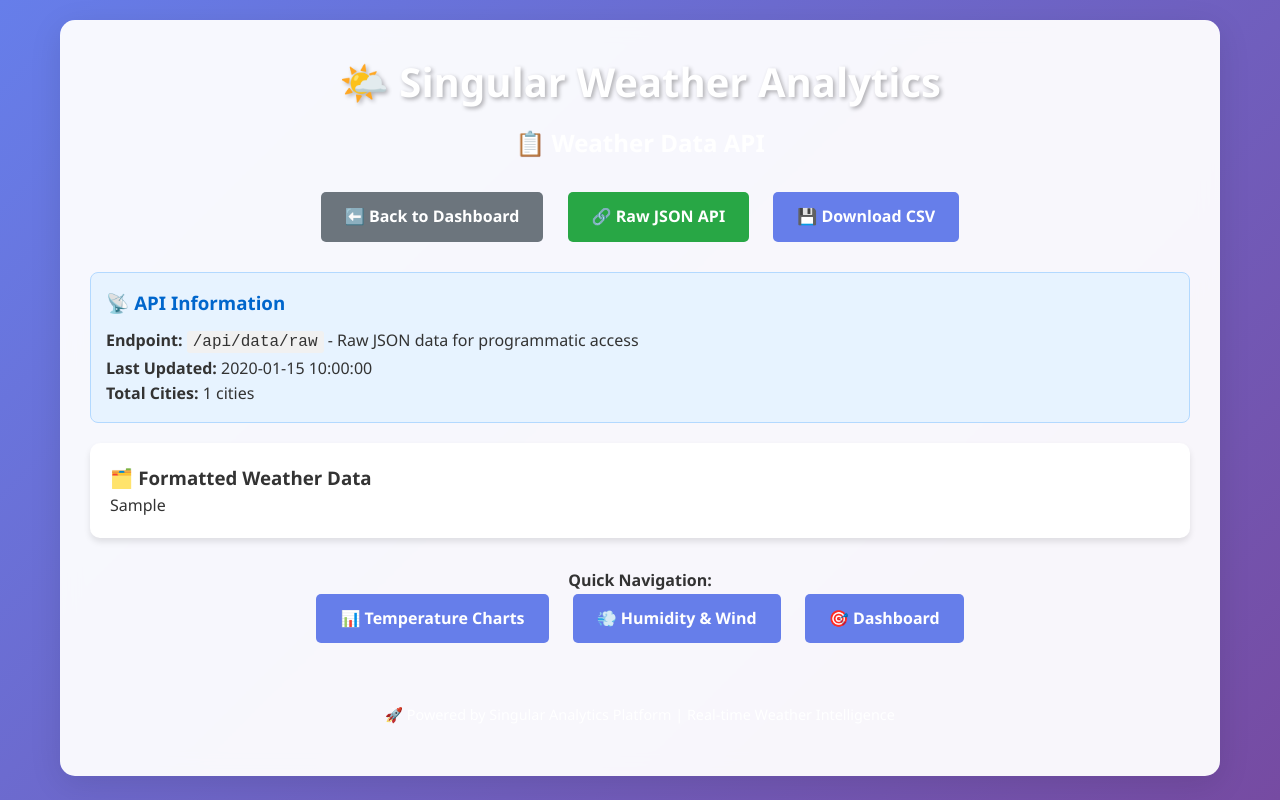
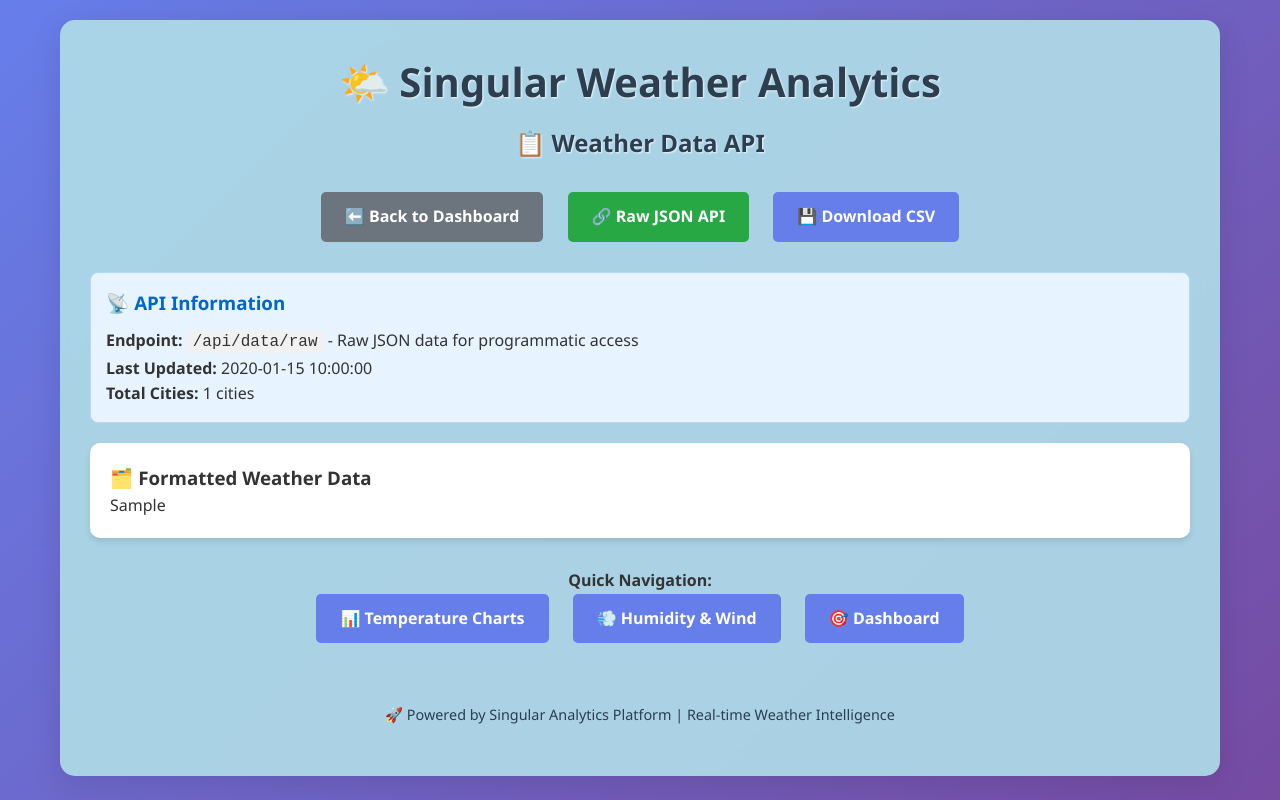
Before and after one commit to jp-developer0/Singular-Weather-Analytics, a FastAPI app: template templates/api_data.html in a window 1280 px wide. Run offline with FastAPI, Linux system fonts and the light colour scheme; the template is opened without the code that fills it: most values are stand-ins (such as "Sample title", 1, 10 or a date in 2020).

Commit message:
🎨 Fix /api/data page background color for better readability
✅ **FIXES UI ISSUE**: White background making text unreadable

🎯 **Change Applied**:
- Update templates/api_data.html
- Replace 'page-wrapper' → 'chart-page-wrapper' class
- Now uses same light blue background as chart pages
- Consistent styling across all data visualization pages

🌈 **Result**:
- Light blue background (rgba(173, 216, 230, 0.95))
- Dark text for excellent contrast and readability
- Matches chart pages styling perfectly
- Better user experience on /api/data endpoint

📱 Ready for immediate deployment!

```diff
--- a/templates/api_data.html
+++ b/templates/api_data.html
@@ -3,7 +3,7 @@
 {% block title %}API Data - Singular Weather Analytics{% endblock %}
 
 {% block content %}
-<div class="page-wrapper">
+<div class="chart-page-wrapper">
     <div class="header">
         <h1>🌤️ Singular Weather Analytics</h1>
         <h2>📋 Weather Data API</h2>
```
